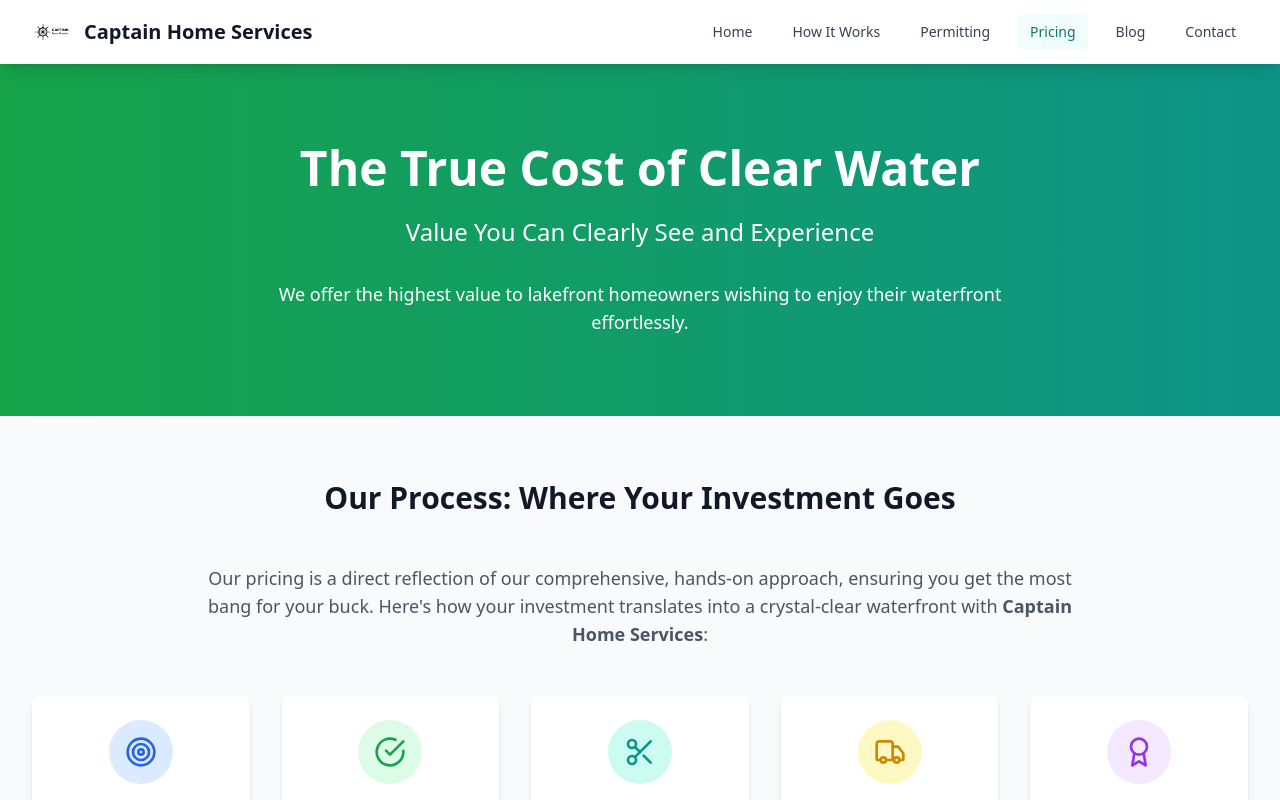
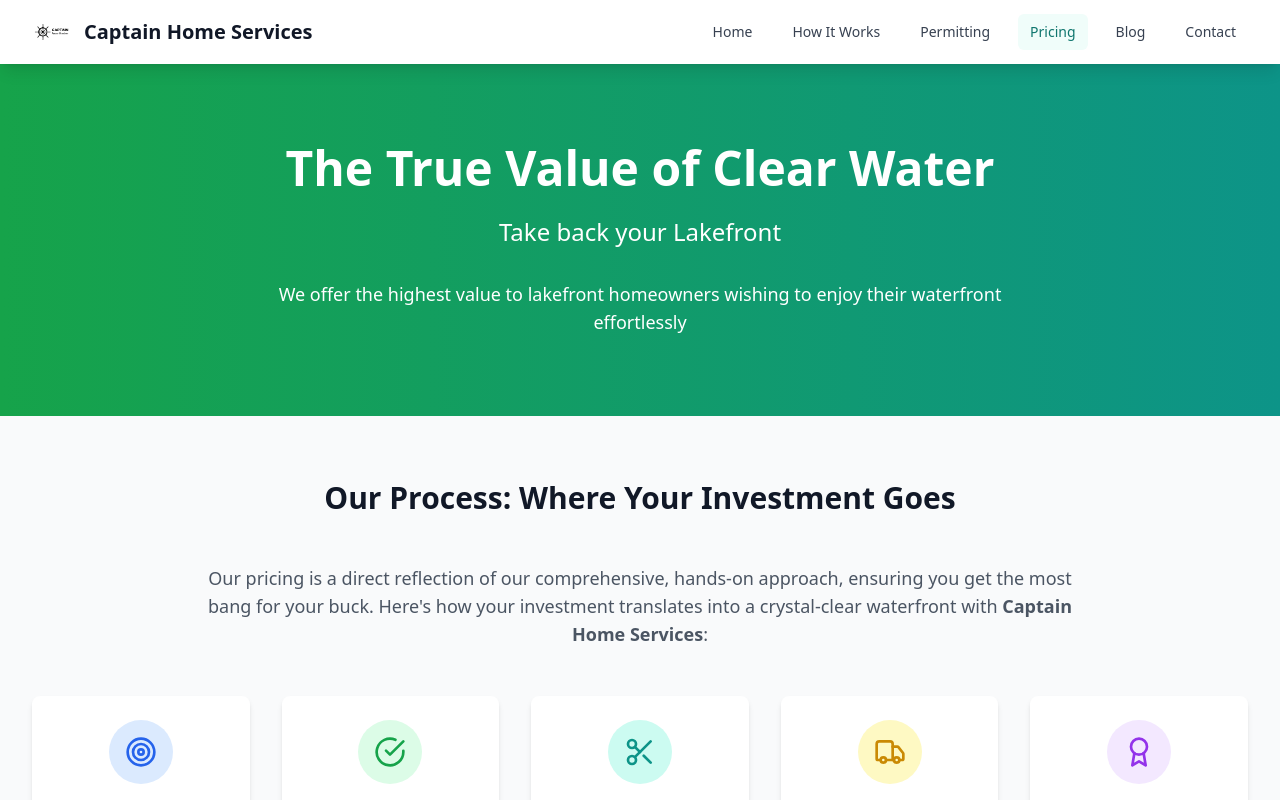
Before and after one commit to captainhomeservices/firstdraftrepository, a React (Vite) app: page /pricing in a window 1280 px wide. Shown: the top 800 px of the page. Built offline with nearby package versions, Linux system fonts and the light colour scheme.

Commit message:
Updated PricingPage.tsx

```diff
--- a/src/pages/PricingPage.tsx
+++ b/src/pages/PricingPage.tsx
@@ -9,13 +9,13 @@ const PricingPage = () => {
       <section className="py-16 bg-gradient-to-r from-green-600 to-teal-600 text-white py-20">
         <div className="max-w-7xl mx-auto px-4 sm:px-6 lg:px-8 text-center">
           <h1 className="text-4xl md:text-5xl font-bold mb-6">
-            The True Cost of Clear Water
+            The True Value of Clear Water
           </h1>
           <p className="text-xl md:text-2xl mb-8 max-w-4xl mx-auto">
-            Value You Can Clearly See and Experience
+            Take back your Lakefront
           </p>
           <p className="text-lg max-w-3xl mx-auto">
-            We offer the highest value to lakefront homeowners wishing to enjoy their waterfront effortlessly.
+            We offer the highest value to lakefront homeowners wishing to enjoy their waterfront effortlessly
           </p>
         </div>
       </section>
```
